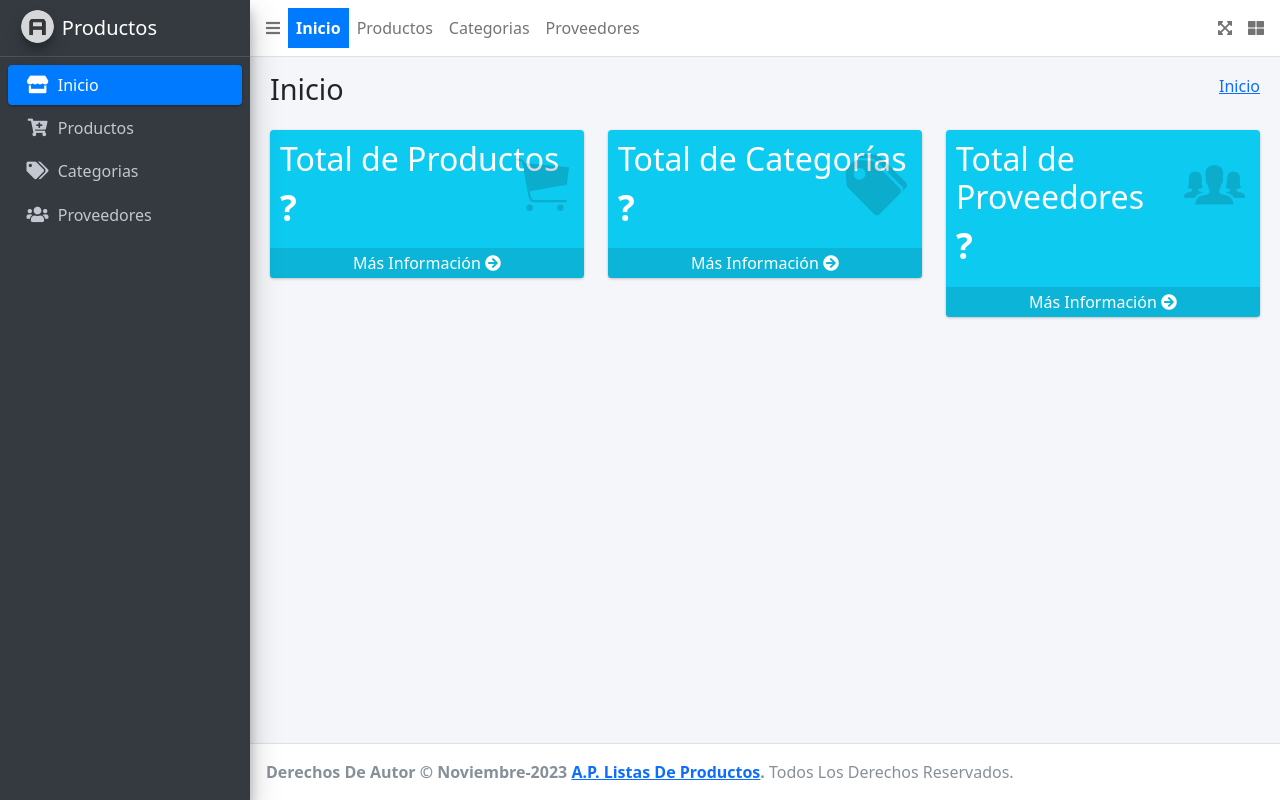
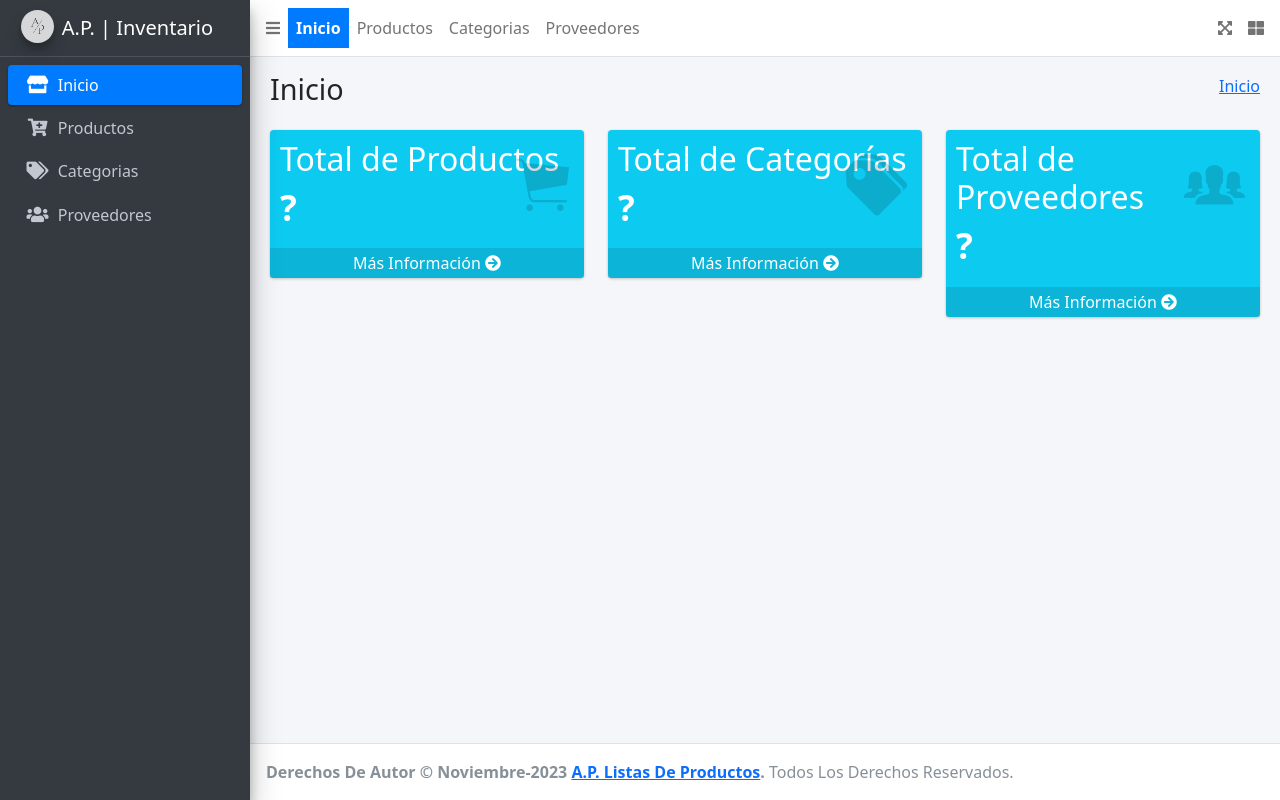
Before and after one commit to Cristhian-Arbelaez/Proyecto-Fronend, a PHP site: page / in a window 1280 px wide. Run offline with PHP 8.4, Linux system fonts and the light colour scheme; data that the repository does not hold is empty; some libraries are stand-ins or nearby versions.

Commit message:
Proyecto Fronend V-5

```diff
--- a/vista/modulos/barra_lateral.php
+++ b/vista/modulos/barra_lateral.php
@@ -2,9 +2,9 @@
 <aside class="main-sidebar sidebar-dark-primary elevation-4">
   <!-- Brand Logo -->
   <a href="" class="brand-link">
-    <img src="vista/css/dist/img/AdminLTELogo.png" alt="AdminLTE Logo" class="brand-image img-circle elevation-3"
+    <img src="vista/css/dist/img/AP3.png" alt="AdminLTE Logo" class="brand-image img-circle elevation-3"
       style="opacity: .8">
-      <span class="brand-text font-weight-light"> Productos </span>
+      <span class="brand-text font-weight-light"> A.P. | Inventario </span>
   </a>
 
   <!-- Sidebar -->
--- a/vista/plantilla.php
+++ b/vista/plantilla.php
@@ -3,7 +3,7 @@
 <head>
   <meta charset="utf-8">
   <meta name="viewport" content="width=device-width, initial-scale=1">
-  <title>A.P. | Listas de Compras</title>
+  <title>A.P. | Inventario</title>
 
   <link rel="shortcut icon" href="vista/css/dist/img/AdminLTELogo.png" type="image/x-icon">
 
```
Also changed, not shown: vista/css/dist/img/AP2.jpg (added), vista/css/dist/img/AP3.png (added), vista/css/dist/img/Ap.jpg (added).
